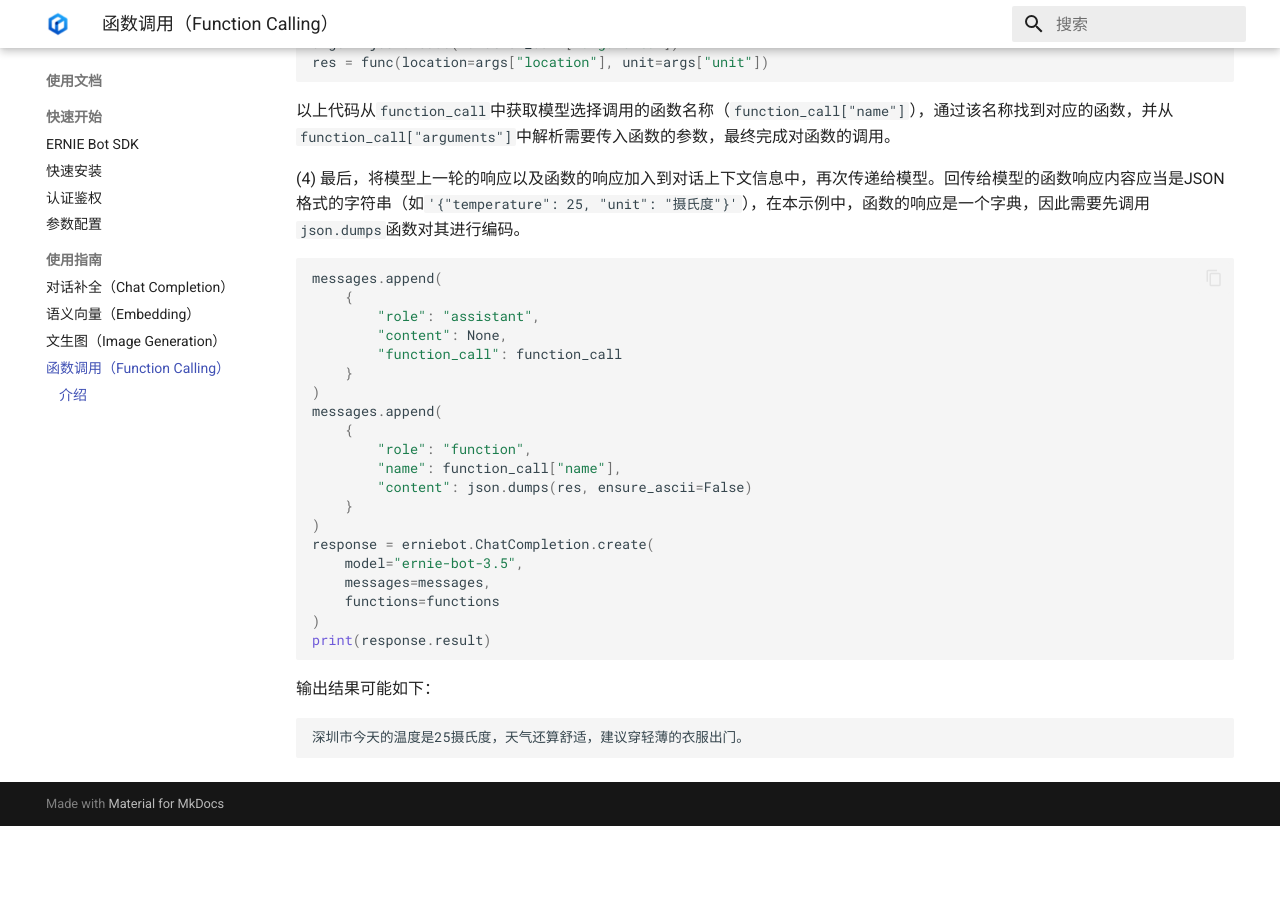
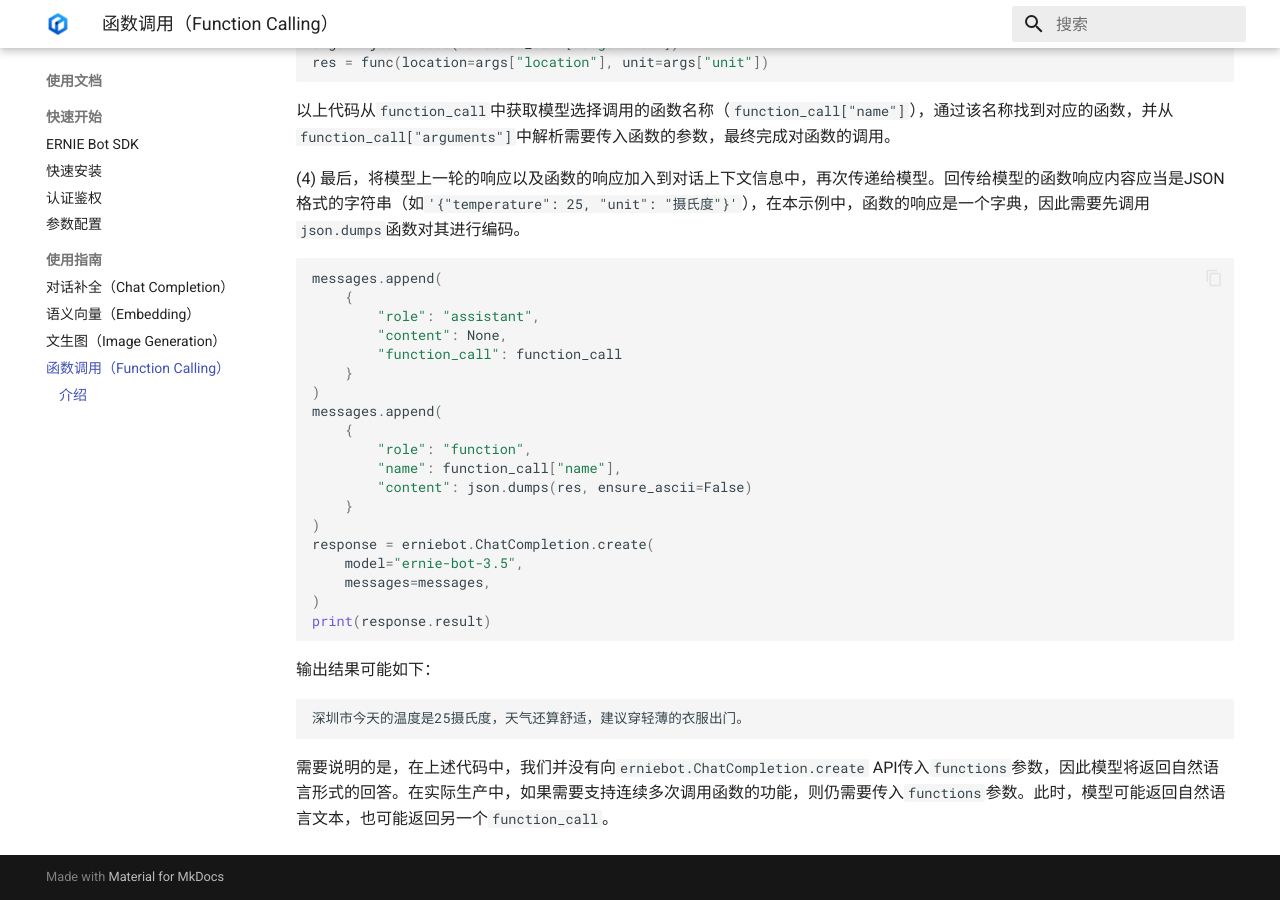
Before and after one commit to PaddlePaddle/ERNIE-SDK, an MkDocs documentation site: the page built from docs/guides/function_calling.md, in a window 1280 px wide and 900 px high, scrolled down 2554 px. Built offline with MkDocs 1.6.1 and Material for MkDocs 9.7.7, drawn with Linux system fonts in a browser that asks for light colours; before the commit the page ends 3380 px from its top, so only the background shows below that.

Commit message:
Fix docs

````diff
--- a/docs/guides/function_calling.md
+++ b/docs/guides/function_calling.md
@@ -149,3 +148,5 @@ print(response.result)
 ```text
 深圳市今天的温度是25摄氏度，天气还算舒适，建议穿轻薄的衣服出门。
 ```
+
+需要说明的是，在上述代码中，我们并没有向`erniebot.ChatCompletion.create` API传入`functions`参数，因此模型将返回自然语言形式的回答。在实际生产中，如果需要支持连续多次调用函数的功能，则仍需要传入`functions`参数。此时，模型可能返回自然语言文本，也可能返回另一个`function_call`。
````
Also changed, not shown: other parts of docs/guides/function_calling.md (+0 -1 lines), docs/api_reference/chat_completion.md (+1 -1 lines).
